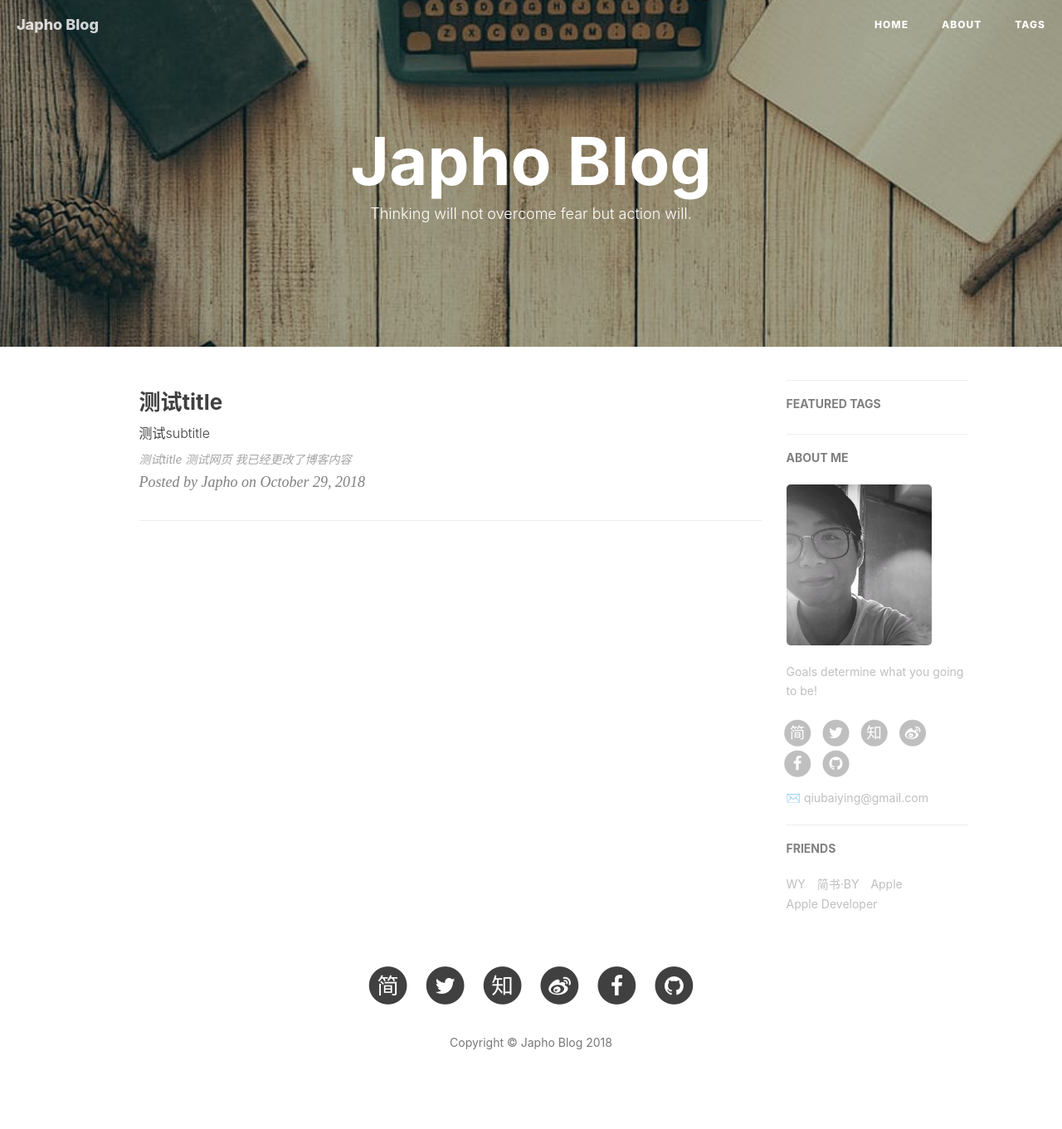
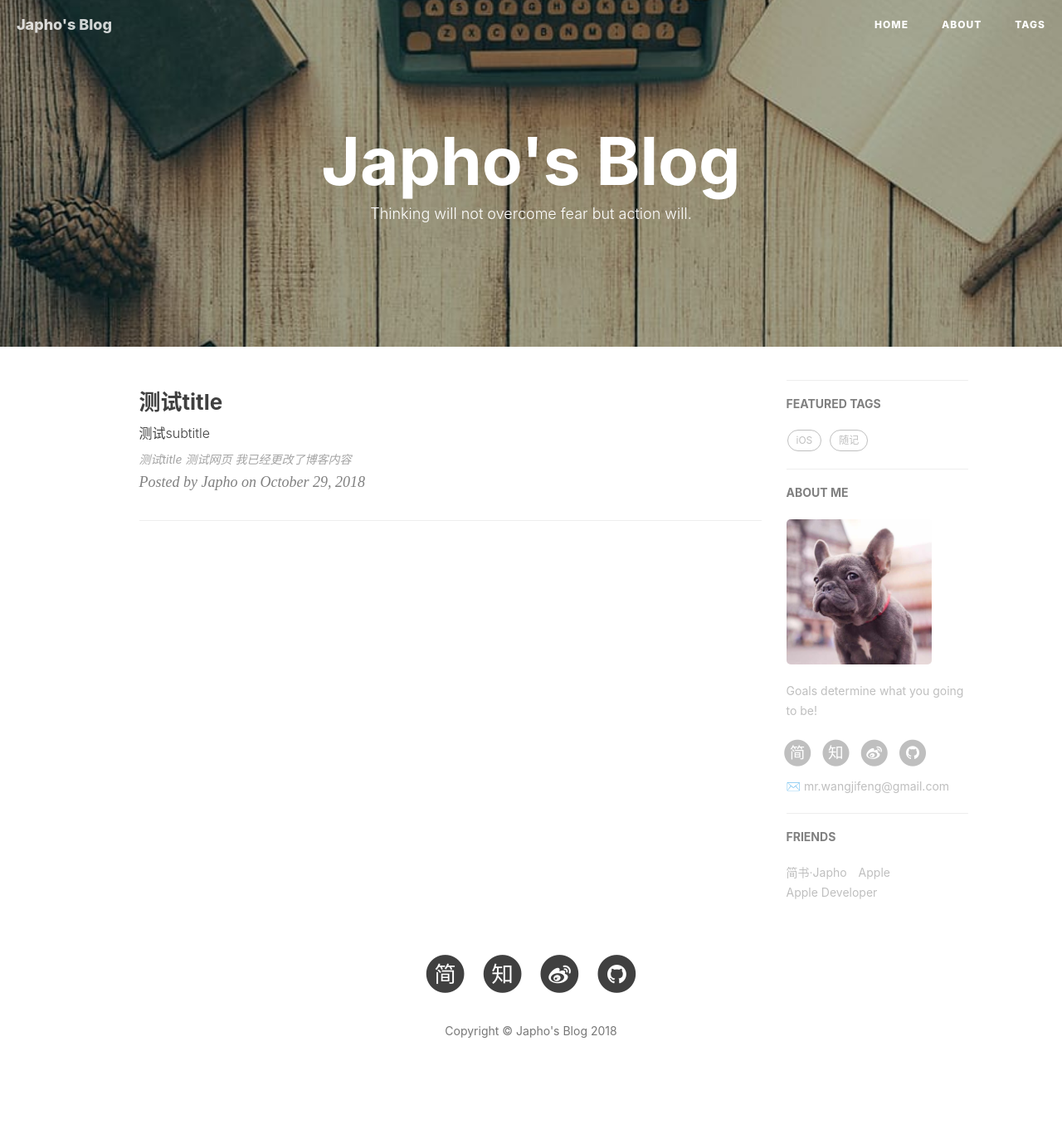
Before and after one commit to japho/japho.github.io, a Jekyll site: the page built from index.html, in a window 1280 px wide. Shown: the whole page at 83% size. Built offline with Jekyll 4.4.1, drawn with Linux system fonts in a browser that asks for light colours; nearby versions of some CDN libraries; the list of posts is cut into pages by our own code; comment, search, counter and statistics services are not loaded.

Commit message:
update config

```diff
--- a/_config.yml
+++ b/_config.yml
@@ -1,29 +1,29 @@
 # Site settings
-title: Japho Blog
-SEOTitle: Japho的博客 | Japho Blog
+title: Japho's Blog
+SEOTitle: Japho's Blog
 header-img: img/post-bg-desk.jpg
-email: qiubaiying@gmail.com
+email: mr.wangjifeng@gmail.com
 description: "Every failure is leading towards success."
-keyword: "BY, BY Blog, 柏荧的博客, qiubaiying, 邱柏荧, iOS, Apple, iPhone"
-url: "http://qiubaiying.github.io"          # your host, for absolute URL
+keyword: "Japho, Japho's Blog, Japho的博客, iOS, Apple, iPhone"
+url: "https://japho.github.io/"          # your host, for absolute URL
 baseurl: ""      # for example, '/blog' if your blog hosted on 'host/blog'
-github_repo: "https://github.com/qiubaiying/qiubaiying.github.io.git" # you code repository
+github_repo: "hhttps://github.com/japho/japho.github.io.git" # you code repository
 
 # Sidebar settings
 sidebar: true                           # whether or not using Sidebar.
 sidebar-about-description: "Goals determine what you going to be!"
-sidebar-avatar: /img/about-BY-gentle.jpg      # use absolute URL, seeing it's used in both `/` and `/about/`
+sidebar-avatar: /img/about-Japho.jpg      # use absolute URL, seeing it's used in both `/` and `/about/`
 
 
 
 # SNS settings
 RSS: false
-weibo_username:     qiubaiying
-zhihu_username:     qiubaiying
-github_username:    qiubaiying
-facebook_username:  baiying.qiu.7
+weibo_username:     wangjifeng1114
+zhihu_username:     japho
+github_username:    japho
+# facebook_username:  baiying.qiu.7
 jianshu_username:   a1d80b6eaa9e
-twitter_username:   qiubaiying
+# twitter_username:   qiubaiying
 
 
 
@@ -86,7 +86,7 @@ ga_domain: qiubaiying.top               # 默认的是 auto, 这里我是自定
 
 # Featured Tags
 featured-tags: true                     # 是否使用首页标签
-featured-condition-size: 1              # 相同标签数量大于这个数，才会出现在首页
+featured-condition-size: 0              # 相同标签数量大于这个数，才会出现在首页
 
 
 
@@ -99,11 +99,8 @@ service-worker: true
 # Friends
 friends: [
     {
-        title: "WY",
-        href: "http://zhengwuyang.com"
-    },{
-        title: "简书·BY",
-        href: "http://www.jianshu.com/u/e71990ada2fd"
+        title: "简书·Japho",
+        href: "https://www.jianshu.com/u/a1d80b6eaa9e"
     },{
         title: "Apple",
         href: "https://apple.com"
```
Also changed, not shown: img/about-Japho.JPG (added).
